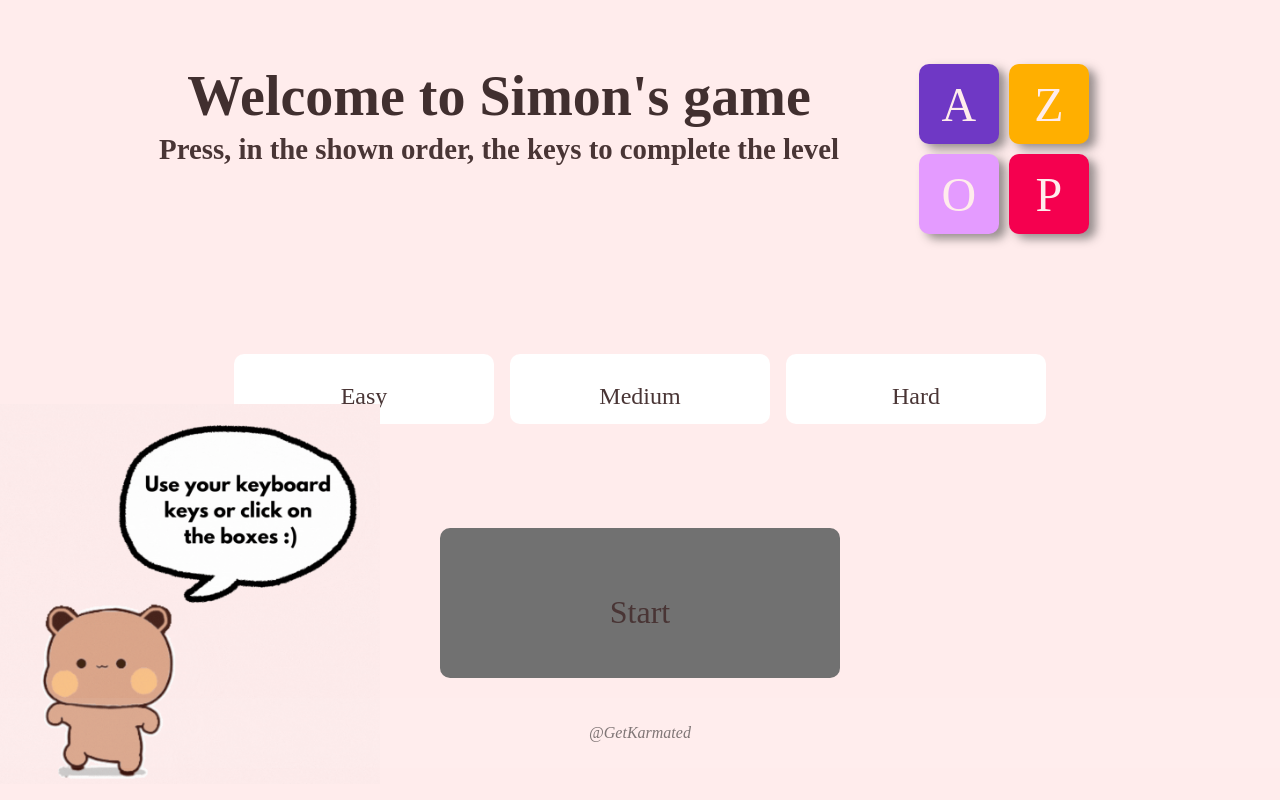
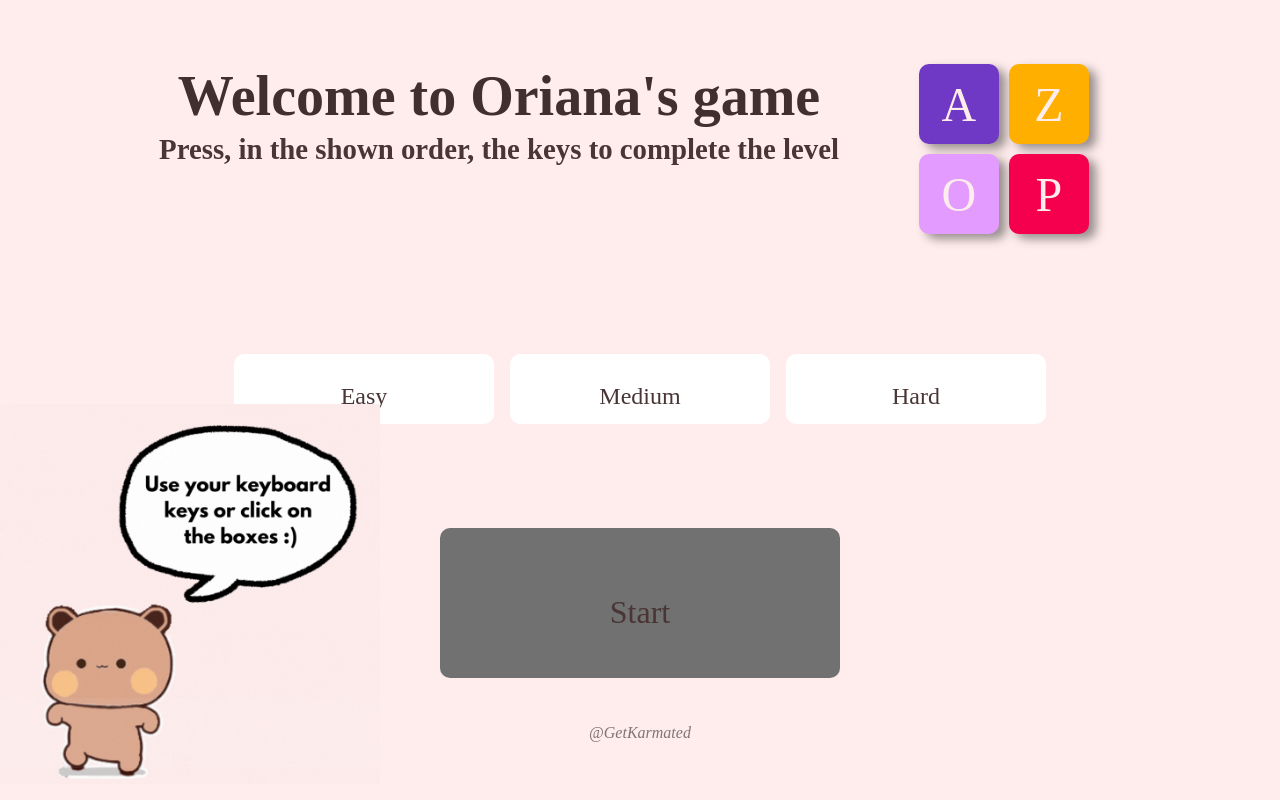
Before and after one commit to GetKarmated/simonsGame, a plain HTML site: page index.html in a window 1280 px wide. Drawn offline with nearby package versions, Linux system fonts and the light colour scheme; a web font is replaced by a local one.

Commit message:
rename game

```diff
--- a/index.html
+++ b/index.html
@@ -1,7 +1,7 @@
 <!DOCTYPE html>
 <html>
     <head>
-        <title>Simon's Game</title>
+        <title>Oriana's Game</title>
         <link rel="stylesheet" type="text/css" href="style.css">
         <link rel="preconnect" href="https://fonts.googleapis.com">
         <link rel="preconnect" href="https://fonts.gstatic.com" crossorigin>
@@ -10,7 +10,7 @@
     <body>
         <div id="header-container">
             <div class="header-text">
-                <h1 id="title">Welcome to Simon's game</h1>
+                <h1 id="title">Welcome to Oriana's game</h1>
                 <h2 id="rules" class="text">Press, in the shown order, the keys to complete the level</h2>
             </div>
             <div id="grid-container">
```
Also changed, not shown: README.txt.
